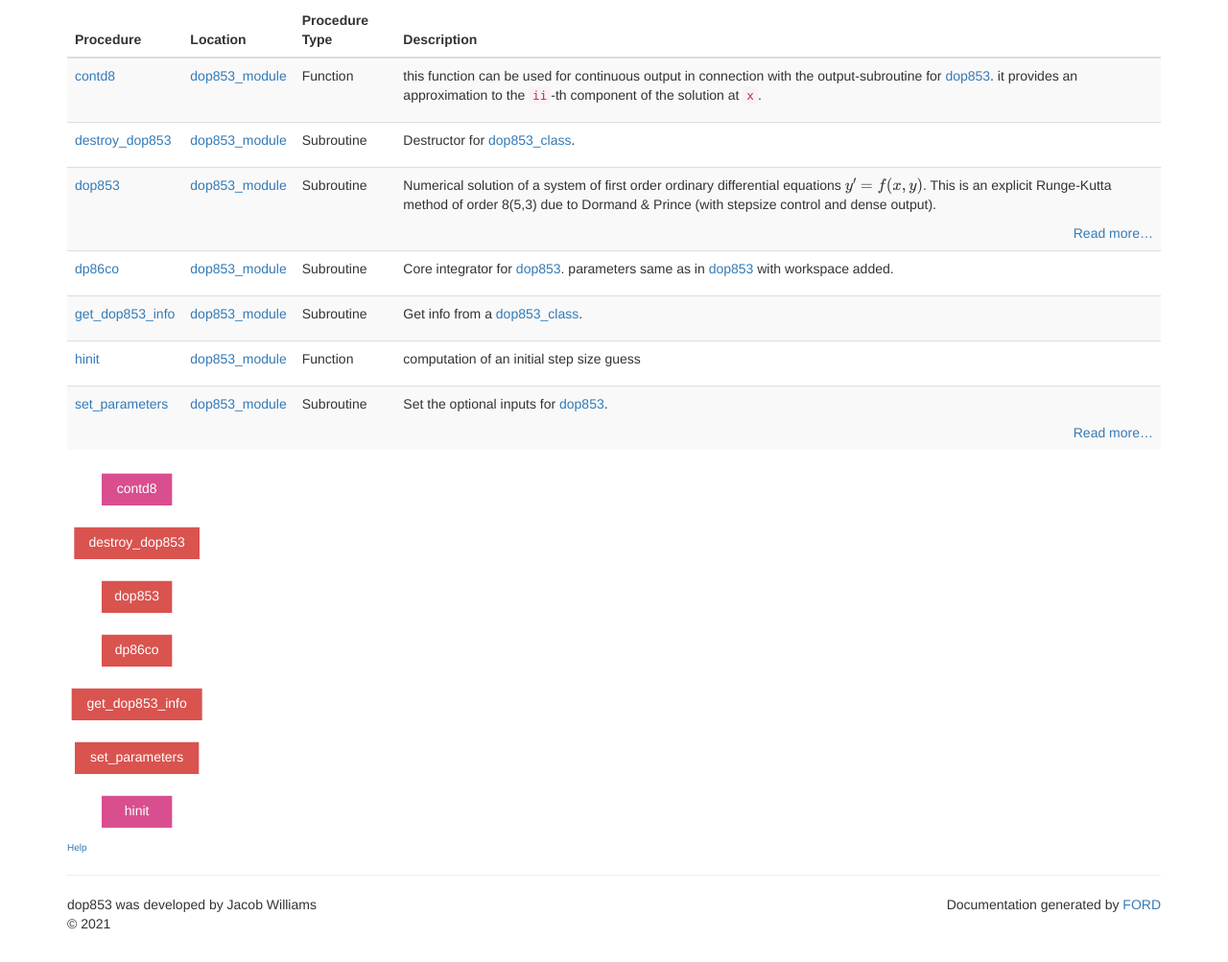
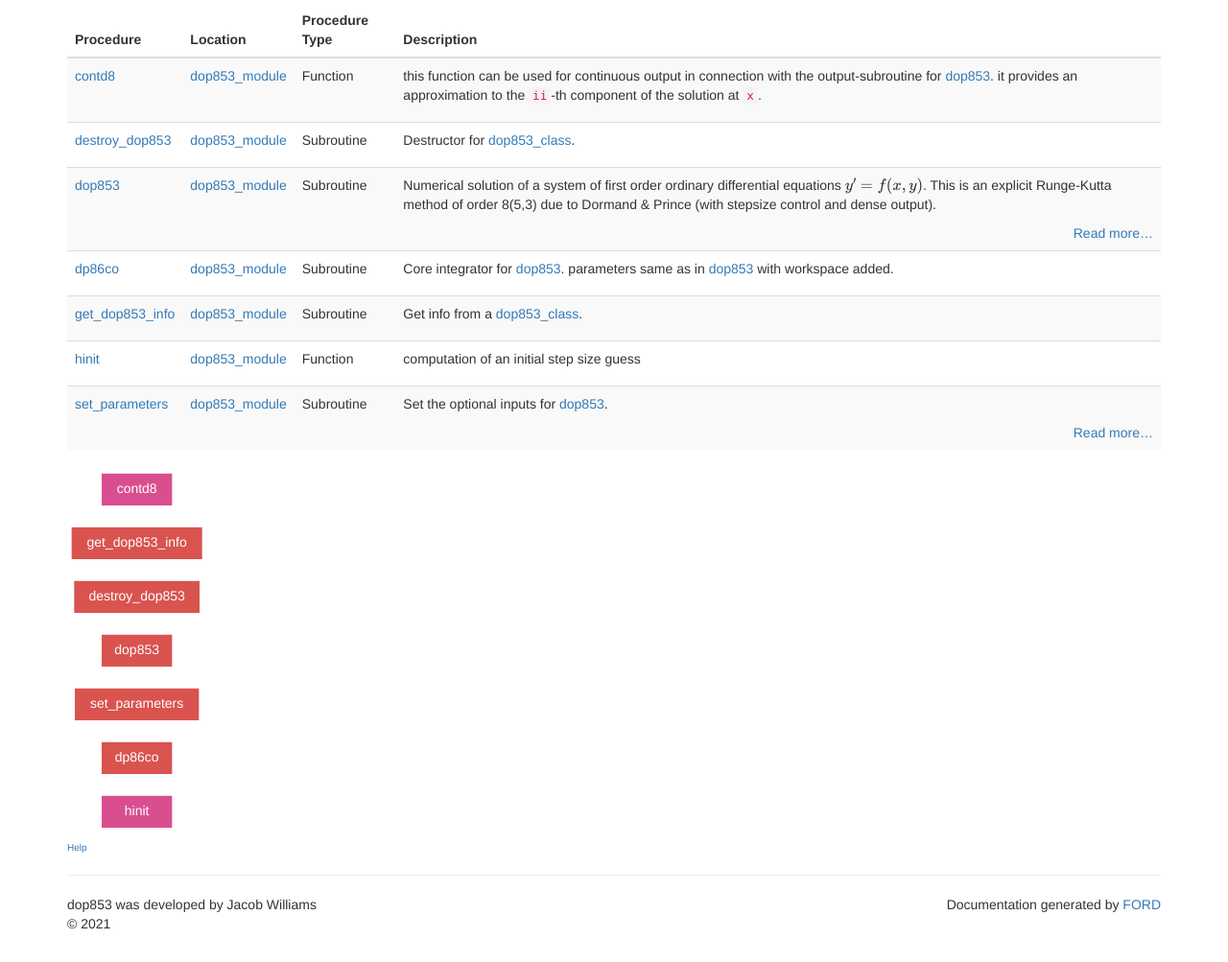
Before and after one commit to jacobwilliams/dop853, a plain HTML site: page lists/procedures.html in a window 1280 px wide. Shown: the part 137-1140 px from the top of the page at 96% size. Drawn offline with nearby package versions, Linux system fonts and the light colour scheme; some packages are replaced by stand-ins of ours.

Commit message:
Deploying to gh-pages from @ jacobwilliams/dop853@7ae79adf6c606d47fafea710c57de214641b9b14 🚀

```diff
--- a/lists/procedures.html
+++ b/lists/procedures.html
@@ -166,48 +166,48 @@ parameters same as in <a href="../proc/dop853.html">dop853</a> with workspace ad
 </a>
 </g>
 </g>
+<!-- proc~dp86co -->
+<g id="call~~graph~~CallGraph_node2" class="node">
+<title>proc~dp86co</title>
+<g id="a_call~~graph~~CallGraph_node2"><a xlink:href=".././proc/dp86co.html" xlink:title="dp86co">
+<polygon fill="#d9534f" stroke="#d9534f" points="77.5,-66 23.5,-66 23.5,-42 77.5,-42 77.5,-66"/>
+<text text-anchor="middle" x="50.5" y="-51.6" font-family="Helvetica,sans-Serif" font-size="10.50" fill="white">dp86co</text>
+</a>
+</g>
+</g>
 <!-- proc~set_parameters -->
-<g id="call~~graph~~CallGraph_node2" class="node">
+<g id="call~~graph~~CallGraph_node3" class="node">
 <title>proc~set_parameters</title>
-<g id="a_call~~graph~~CallGraph_node2"><a xlink:href=".././proc/set_parameters.html" xlink:title="set_parameters">
-<polygon fill="#d9534f" stroke="#d9534f" points="98.5,-66 2.5,-66 2.5,-42 98.5,-42 98.5,-66"/>
-<text text-anchor="middle" x="50.5" y="-51.6" font-family="Helvetica,sans-Serif" font-size="10.50" fill="white">set_parameters</text>
+<g id="a_call~~graph~~CallGraph_node3"><a xlink:href=".././proc/set_parameters.html" xlink:title="set_parameters">
+<polygon fill="#d9534f" stroke="#d9534f" points="98.5,-108 2.5,-108 2.5,-84 98.5,-84 98.5,-108"/>
+<text text-anchor="middle" x="50.5" y="-93.6" font-family="Helvetica,sans-Serif" font-size="10.50" fill="white">set_parameters</text>
+</a>
+</g>
+</g>
+<!-- proc~dop853 -->
+<g id="call~~graph~~CallGraph_node4" class="node">
+<title>proc~dop853</title>
+<g id="a_call~~graph~~CallGraph_node4"><a xlink:href=".././proc/dop853.html" xlink:title="dop853">
+<polygon fill="#d9534f" stroke="#d9534f" points="77.5,-150 23.5,-150 23.5,-126 77.5,-126 77.5,-150"/>
+<text text-anchor="middle" x="50.5" y="-135.6" font-family="Helvetica,sans-Serif" font-size="10.50" fill="white">dop853</text>
+</a>
+</g>
+</g>
+<!-- proc~destroy_dop853 -->
+<g id="call~~graph~~CallGraph_node5" class="node">
+<title>proc~destroy_dop853</title>
+<g id="a_call~~graph~~CallGraph_node5"><a xlink:href=".././proc/destroy_dop853.html" xlink:title="destroy_dop853">
+<polygon fill="#d9534f" stroke="#d9534f" points="99,-192 2,-192 2,-168 99,-168 99,-192"/>
+<text text-anchor="middle" x="50.5" y="-177.6" font-family="Helvetica,sans-Serif" font-size="10.50" fill="white">destroy_dop853</text>
 </a>
 </g>
 </g>
 <!-- proc~get_dop853_info -->
-<g id="call~~graph~~CallGraph_node3" class="node">
+<g id="call~~graph~~CallGraph_node6" class="node">
 <title>proc~get_dop853_info</title>
-<g id="a_call~~graph~~CallGraph_node3"><a xlink:href=".././proc/get_dop853_info.html" xlink:title="get_dop853_info">
-<polygon fill="#d9534f" stroke="#d9534f" points="101,-108 0,-108 0,-84 101,-84 101,-108"/>
-<text text-anchor="middle" x="50.5" y="-93.6" font-family="Helvetica,sans-Serif" font-size="10.50" fill="white">get_dop853_info</text>
-</a>
-</g>
-</g>
-<!-- proc~dp86co -->
-<g id="call~~graph~~CallGraph_node4" class="node">
-<title>proc~dp86co</title>
-<g id="a_call~~graph~~CallGraph_node4"><a xlink:href=".././proc/dp86co.html" xlink:title="dp86co">
-<polygon fill="#d9534f" stroke="#d9534f" points="77.5,-150 23.5,-150 23.5,-126 77.5,-126 77.5,-150"/>
-<text text-anchor="middle" x="50.5" y="-135.6" font-family="Helvetica,sans-Serif" font-size="10.50" fill="white">dp86co</text>
-</a>
-</g>
-</g>
-<!-- proc~dop853 -->
-<g id="call~~graph~~CallGraph_node5" class="node">
-<title>proc~dop853</title>
-<g id="a_call~~graph~~CallGraph_node5"><a xlink:href=".././proc/dop853.html" xlink:title="dop853">
-<polygon fill="#d9534f" stroke="#d9534f" points="77.5,-192 23.5,-192 23.5,-168 77.5,-168 77.5,-192"/>
-<text text-anchor="middle" x="50.5" y="-177.6" font-family="Helvetica,sans-Serif" font-size="10.50" fill="white">dop853</text>
-</a>
-</g>
-</g>
-<!-- proc~destroy_dop853 -->
-<g id="call~~graph~~CallGraph_node6" class="node">
-<title>proc~destroy_dop853</title>
-<g id="a_call~~graph~~CallGraph_node6"><a xlink:href=".././proc/destroy_dop853.html" xlink:title="destroy_dop853">
-<polygon fill="#d9534f" stroke="#d9534f" points="99,-234 2,-234 2,-210 99,-210 99,-234"/>
-<text text-anchor="middle" x="50.5" y="-219.6" font-family="Helvetica,sans-Serif" font-size="10.50" fill="white">destroy_dop853</text>
+<g id="a_call~~graph~~CallGraph_node6"><a xlink:href=".././proc/get_dop853_info.html" xlink:title="get_dop853_info">
+<polygon fill="#d9534f" stroke="#d9534f" points="101,-234 0,-234 0,-210 101,-210 101,-234"/>
+<text text-anchor="middle" x="50.5" y="-219.6" font-family="Helvetica,sans-Serif" font-size="10.50" fill="white">get_dop853_info</text>
 </a>
 </g>
 </g>
```
Also changed, not shown: lists/modules.html (+24 -24 lines).
